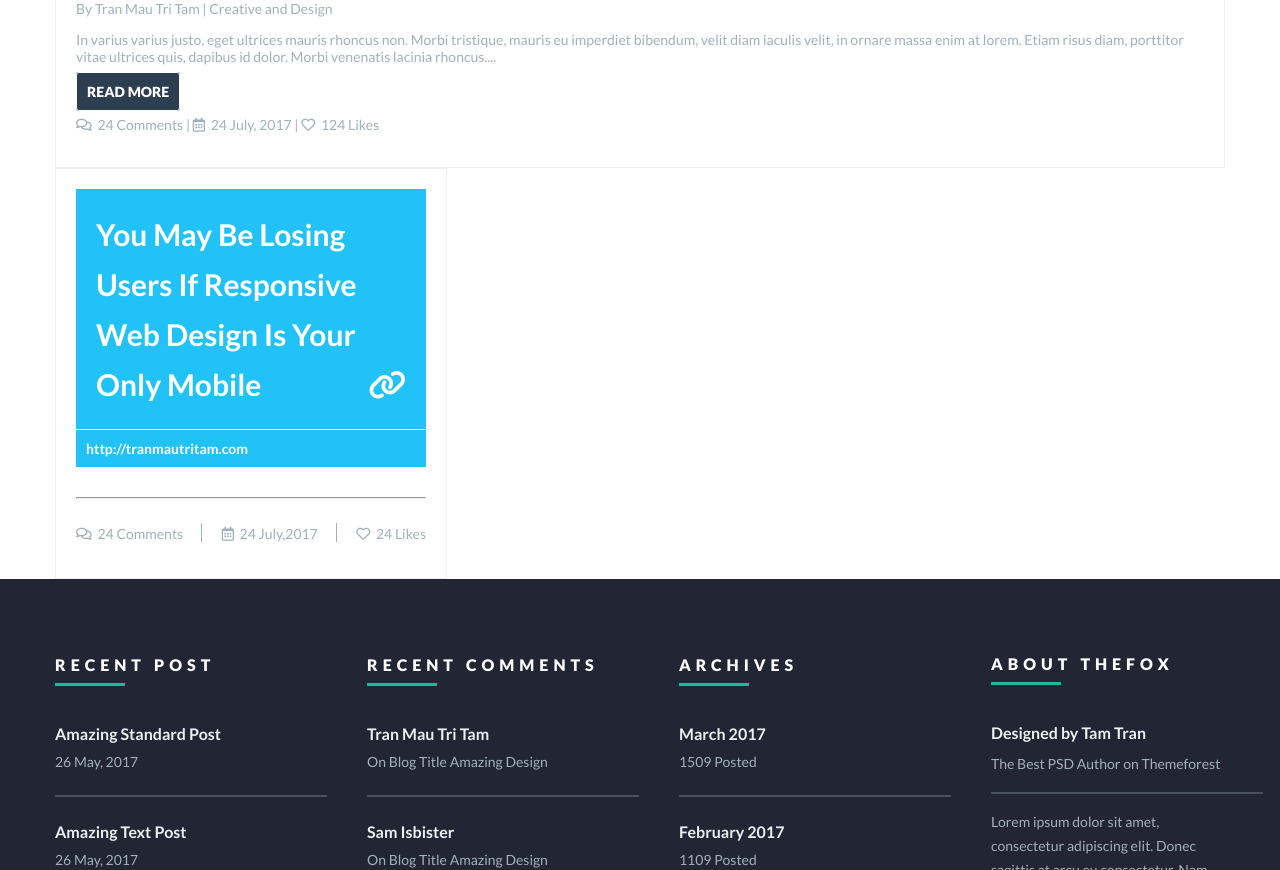
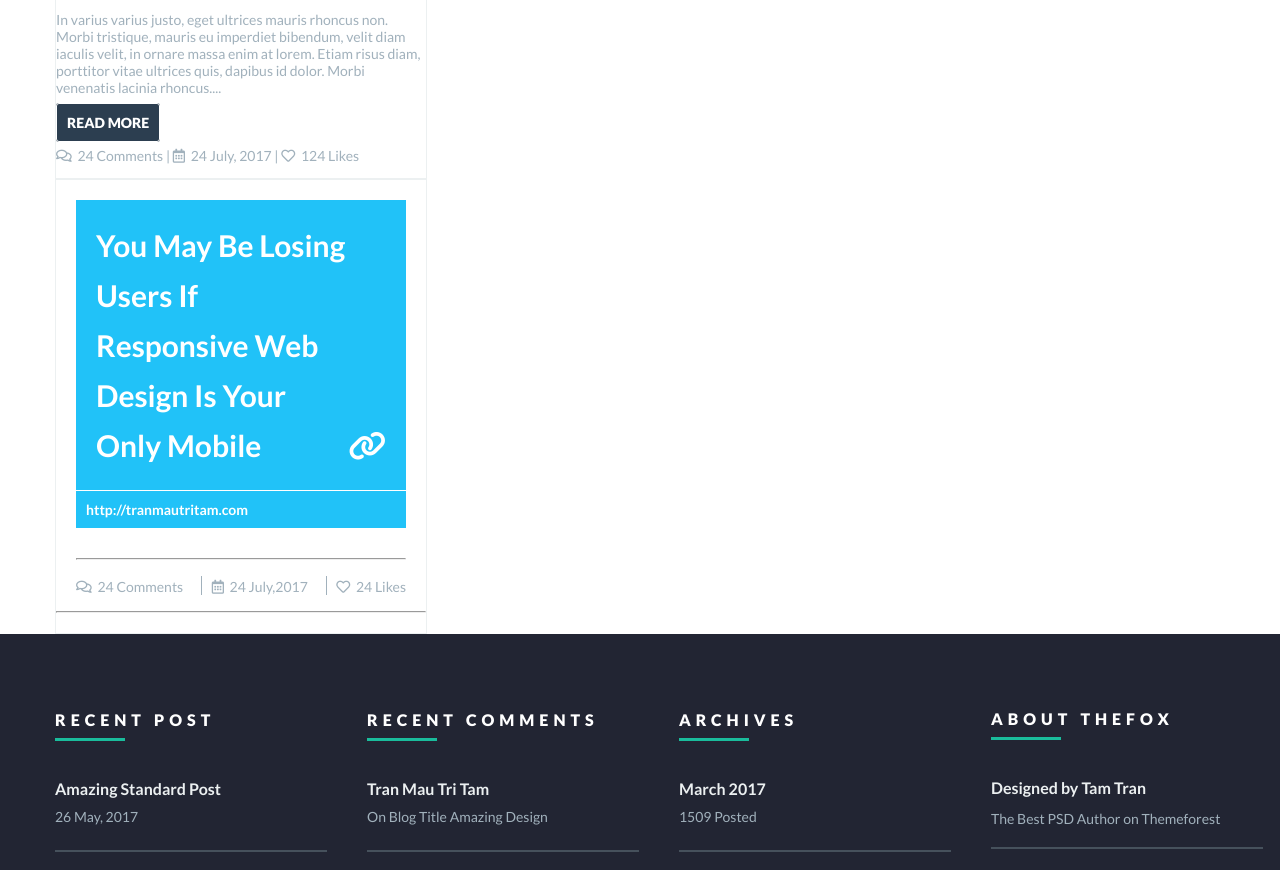
Before and after one commit to daubourg-clovis/integrationgroup1, a plain HTML site: page index.html in a window 1280 px wide. Shown: the part 354-1224 px from the top of the page. Drawn offline with Linux system fonts and the light colour scheme; a web font is replaced by a local one.

Commit message:
Dernières modifications - Section youmaybe terminé

```diff
--- a/index.html
+++ b/index.html
@@ -89,7 +89,7 @@
                 </section>
                     <section id="youmaybe" class="contourarticle">
                         <a href="#">
-                            <header class="fondbleu">
+                            <header class="fondbleu column-margin">
                                 <div class="youandlink">
                                     <h2  class="lato30bold">You May Be Losing Users If Responsive Web Design Is Your Only Mobile</h2>
                                     <p class="lato30bold"><em class="fas fa-link"></em></p>
@@ -98,13 +98,16 @@
                                 <div class="ligneblanche"></div>
                                 <p class="lato14bold http">http://tranmautritam.com</p>
                             </header>
+                            <hr class="column-margin">
                         </a>
-                        <hr>
-                        <div class="comments">
-                            <p><a href="#" class="lato14reg"><em class="far fa-comments"></em>  24 Comments</a><span class="vertical-line"></span></p>
-                            <p><a href="#" class="lato14reg"><em class="far fa-calendar-alt"></em>  24 July,2017</a><span class="vertical-line"></span></p>
-                            <p><a href="#" class="lato14reg"><em class="far fa-heart"></em>  24 Likes</a></p>
-                        </div>
+                        <footer>
+                            <div class="column-margin">
+                                <p><a href="#" class="lato14reg"><em class="far fa-comments"></em>  24 Comments</a><span class="vertical-line"></span></p>
+                                <p><a href="#" class="lato14reg"><em class="far fa-calendar-alt"></em>  24 July,2017</a><span class="vertical-line"></span></p>
+                                <p><a href="#" class="lato14reg"><em class="far fa-heart"></em>  24 Likes</a></p>
+                            </div>
+                            <hr>
+                        </footer>
                     </section>
 
 
--- a/style.css
+++ b/style.css
@@ -235,7 +235,8 @@ a{
 .contourarticle{
 	border: 1px solid #ECF0F1;
 	background-color: #fff;
-	padding: 1.25rem;
+	width:23.125rem;
+
 }
 
 .lato14bold{
@@ -263,6 +264,11 @@ a{
 	color: white;
 }
 
+#youmaybe{
+	padding-top: 1.25rem;
+	padding-bottom: 1.25rem;
+}
+
 .fondbleu{
 	background-color: #21C2F8;
 }
@@ -273,9 +279,11 @@ a{
 
 .ligneblanche{
 	border-bottom: white 1px solid;
-	min-width: 200px;
 }
 
+.column-margin{
+	margin: 0 1.25rem
+}
 
 .youandlink{
 	margin: 0;
@@ -295,11 +303,9 @@ a{
 #youmaybe header .http{
 	margin: 0;
 	padding: 0.625rem;
+	color: white;
 }
 
-#youmaybe{
-	width:21.875rem;
-}
 
 .youandlink {
 	display: flex;
@@ -312,10 +318,15 @@ a{
 
 #youmaybe hr{
 	margin-top: 1.875rem;
+	margin-bottom: 0;
 	color: #ECF0F1;
 }
 
-.comments{
+#youmaybe footer hr{
+	margin-top: 0;
+}
+
+#youmaybe footer div{
 	display: flex;
 	justify-content: space-between;
 	align-items: center;
@@ -324,7 +335,7 @@ a{
 .vertical-line{
 	border-left: 1px solid var(--grey-p);
 	margin-left: 1.125rem;
-  }
+}
 
 #youmaybe a header:hover{
 	background-color: var(--title-color);
@@ -338,16 +349,19 @@ a{
 	color: var(--green-color);
 }
 
-.comments p a:hover {
+#youmaybe footer p a:hover {
 	color:var(--title-color)
 }
 
 
 
 
-
-
-
+.greyline::after{
+	content:'';
+	display: block;
+	width:100%;
+	border-bottom: 1px solid #ECF0F1;
+}
 
 
 
```
